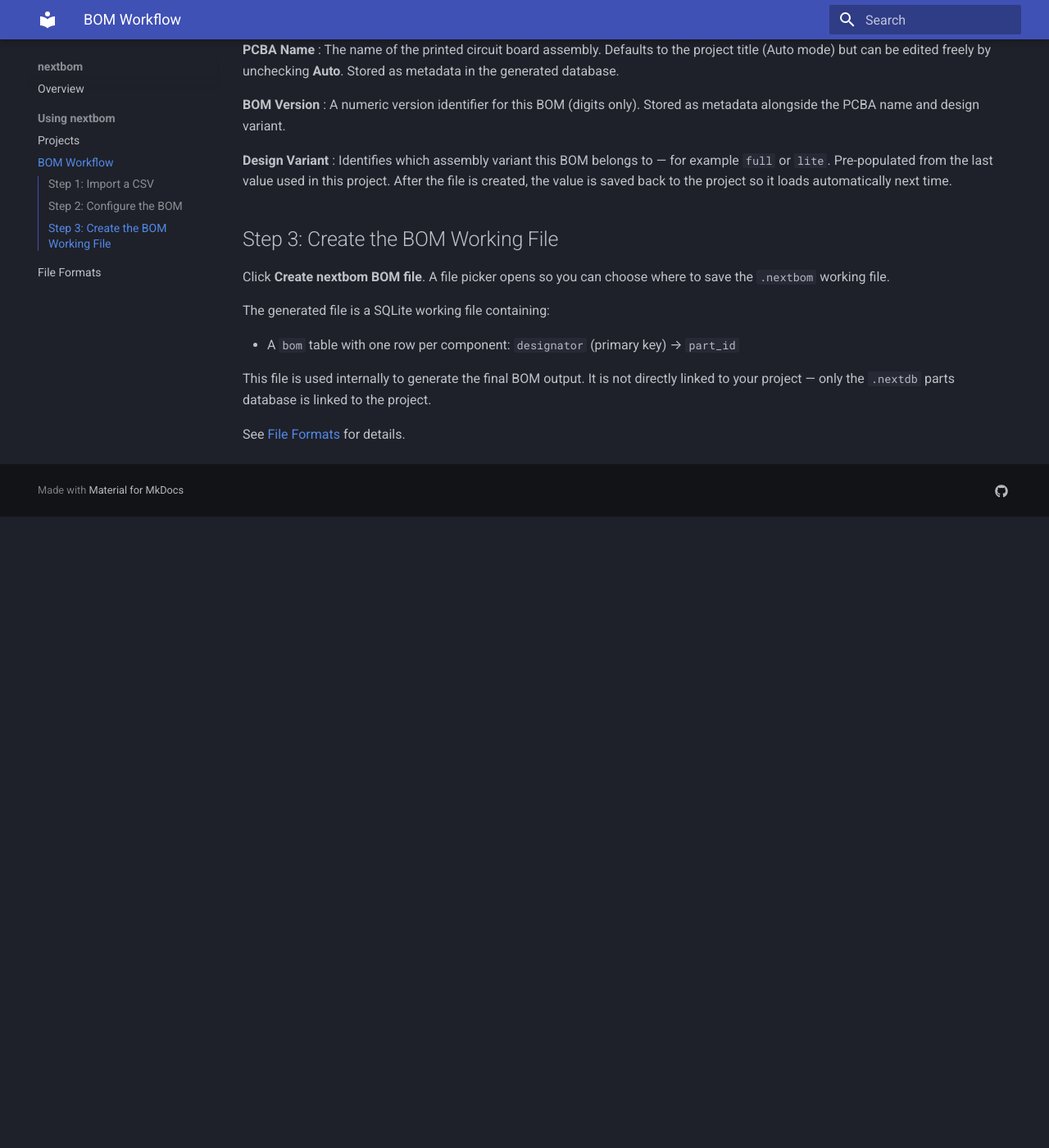
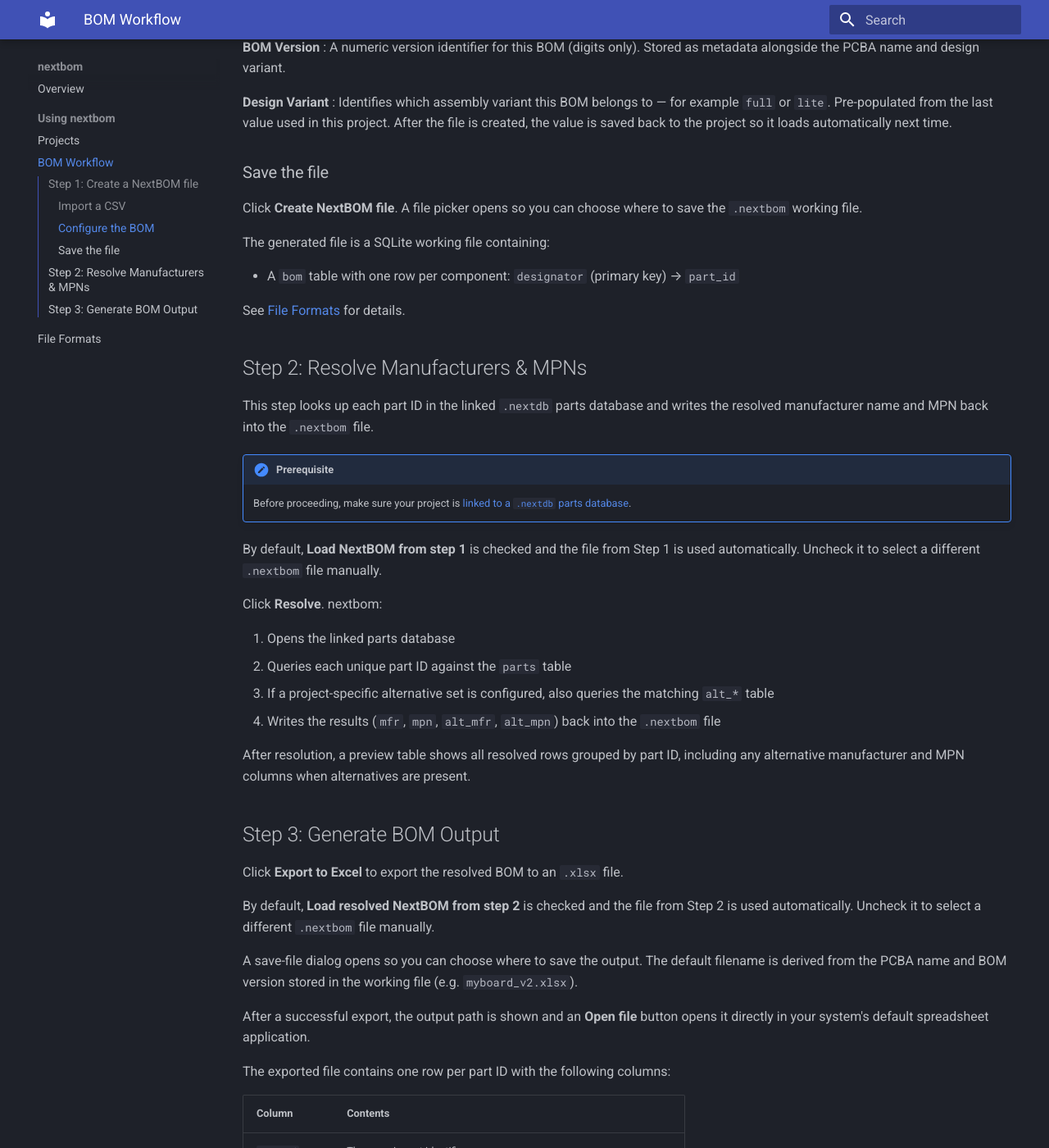
Before and after one commit to jakobgif/nextbom, an MkDocs documentation site: the page built from docs/workflow.md, in a window 1280 px wide and 1400 px high, scrolled down 978 px. Shown: the whole window at 82% size. Built offline with MkDocs 1.6.1 and Material for MkDocs 9.7.7, drawn with Linux system fonts in a browser that asks for light colours; before the commit the page ends 1608 px from its top, so only the background shows below that; some of the changed text lies outside the part shown.

Commit message:
Rewrite workflow docs to match 3-step UI structure
Restructures from four steps (with Resolve missing) to three steps
matching the accordion: Create NextBOM file, Resolve Manufacturers,
Generate BOM Output. Adds the previously undocumented resolution step.

Co-Authored-By: Claude Sonnet 4.6 <noreply@anthropic.com>

```diff
--- a/docs/workflow.md
+++ b/docs/workflow.md
@@ -1,10 +1,12 @@
 # BOM Workflow
 
-Once a project is open, the main screen shows a step-by-step workflow for creating a nextbom database from your schematic data.
+Once a project is open, the main screen shows a three-step workflow for creating a BOM from your schematic data.
 
-## Step 1: Import a CSV {#import-csv}
+## Step 1: Create a NextBOM file {#create-nextbom-file}
 
-Click **Import CSV** to load a BOM export from your EDA tool.
+### Import a CSV
+
+Click **Import CSV file** to load a BOM export from your EDA tool.
 
 nextbom expects a **semicolon-delimited** CSV with a header row. The column order is:
 
@@ -20,17 +22,14 @@ RES00001;R1
 - The header row is skipped automatically.
 - Leading and trailing whitespace is trimmed from both columns.
 
-After a successful import, nextbom shows how many entries were loaded.
+After a successful import, nextbom shows the file path and a checkmark.
 
 !!! tip
     Most EDA tools (KiCad, Altium, etc.) can export a BOM as CSV. You may need to configure the delimiter and column order to match the format above.
 
-!!! note "Prerequisite"
-    Before proceeding, make sure your project is [linked to a `.nextdb` parts database](project.md#linking-the-parts-database).
+### Configure the BOM
 
-## Step 2: Configure the BOM {#configure-bom}
-
-Before creating the database, set these fields:
+Before creating the file, set these fields:
 
 **PCBA Name**
 : The name of the printed circuit board assembly. Defaults to the project title (Auto mode) but can be edited freely by unchecking **Auto**. Stored as metadata in the generated database.
@@ -41,24 +40,50 @@ Before creating the database, set these fields:
 **Design Variant**
 : Identifies which assembly variant this BOM belongs to — for example `full` or `lite`. Pre-populated from the last value used in this project. After the file is created, the value is saved back to the project so it loads automatically next time.
 
-## Step 3: Create the BOM Working File {#create-bom-file}
+### Save the file
 
-Click **Create nextbom BOM file**. A file picker opens so you can choose where to save the `.nextbom` working file.
+Click **Create NextBOM file**. A file picker opens so you can choose where to save the `.nextbom` working file.
 
 The generated file is a SQLite working file containing:
 
 - A `bom` table with one row per component: `designator` (primary key) → `part_id`
 
-This file is used internally to generate the final BOM output. It is not directly linked to your project — only the `.nextdb` parts database is linked to the project.
-
 See [File Formats](file-formats.md#nextbom-working-files) for details.
 
-<!-- ## Step 4: Generate BOM Output
+## Step 2: Resolve Manufacturers & MPNs {#resolve-manufacturers}
 
-Once a `.nextbom` working file is created, you can generate the final BOM output (Excel format).
+This step looks up each part ID in the linked `.nextdb` parts database and writes the resolved manufacturer name and MPN back into the `.nextbom` file.
 
-The app reads the `.nextbom` file to get each designator and its generic part ID, then looks up the manufacturer part number in the linked `.nextdb` parts database.
+!!! note "Prerequisite"
+    Before proceeding, make sure your project is [linked to a `.nextdb` parts database](project.md#linking-the-parts-database).
 
-The output is an Excel table ready for procurement or manufacturing.
+By default, **Load NextBOM from step 1** is checked and the file from Step 1 is used automatically. Uncheck it to select a different `.nextbom` file manually.
 
-See [File Formats](file-formats.md) to understand how these files work together. -->
+Click **Resolve**. nextbom:
+
+1. Opens the linked parts database
+2. Queries each unique part ID against the `parts` table
+3. If a project-specific alternative set is configured, also queries the matching `alt_*` table
+4. Writes the results (`mfr`, `mpn`, `alt_mfr`, `alt_mpn`) back into the `.nextbom` file
+
+After resolution, a preview table shows all resolved rows grouped by part ID, including any alternative manufacturer and MPN columns when alternatives are present.
+
+## Step 3: Generate BOM Output {#generate-output}
+
+Click **Export to Excel** to export the resolved BOM to an `.xlsx` file.
+
+By default, **Load resolved NextBOM from step 2** is checked and the file from Step 2 is used automatically. Uncheck it to select a different `.nextbom` file manually.
+
+A save-file dialog opens so you can choose where to save the output. The default filename is derived from the PCBA name and BOM version stored in the working file (e.g. `myboard_v2.xlsx`).
+
+After a successful export, the output path is shown and an **Open file** button opens it directly in your system's default spreadsheet application.
+
+The exported file contains one row per part ID with the following columns:
+
+| Column | Contents |
+|--------|----------|
+| `part_id` | The generic part identifier |
+| `designators` | All schematic designators using this part, separated by `; ` |
+| `qty` | Number of placements |
+| `mfr` | Primary manufacturer(s) followed by any alternatives, separated by `; ` |
+| `mpn` | Primary MPN(s) followed by any alternative MPNs, separated by `; ` |
```
